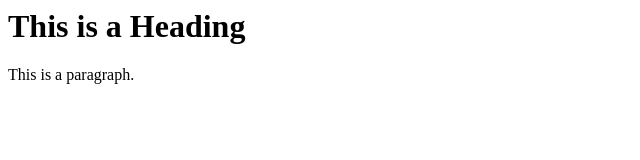
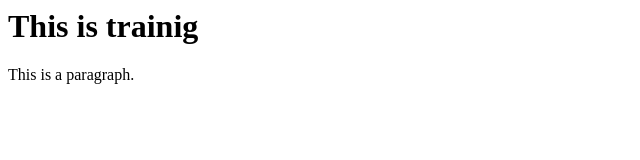
Before and after one commit to Adelija/git-one, a plain HTML site: page index.html in a window 1280 px wide. Shown: the whole page, without its empty margins (0-640 px from the left). Drawn offline with Linux system fonts and the light colour scheme.

Commit message:
Changed header

```diff
--- a/index.html
+++ b/index.html
@@ -6,7 +6,7 @@
 </head>
 <body>
 
-<h1>This is a Heading</h1>
+<h1>This is trainig</h1>
 <p>This is a paragraph.</p>
 
 </body>
```
